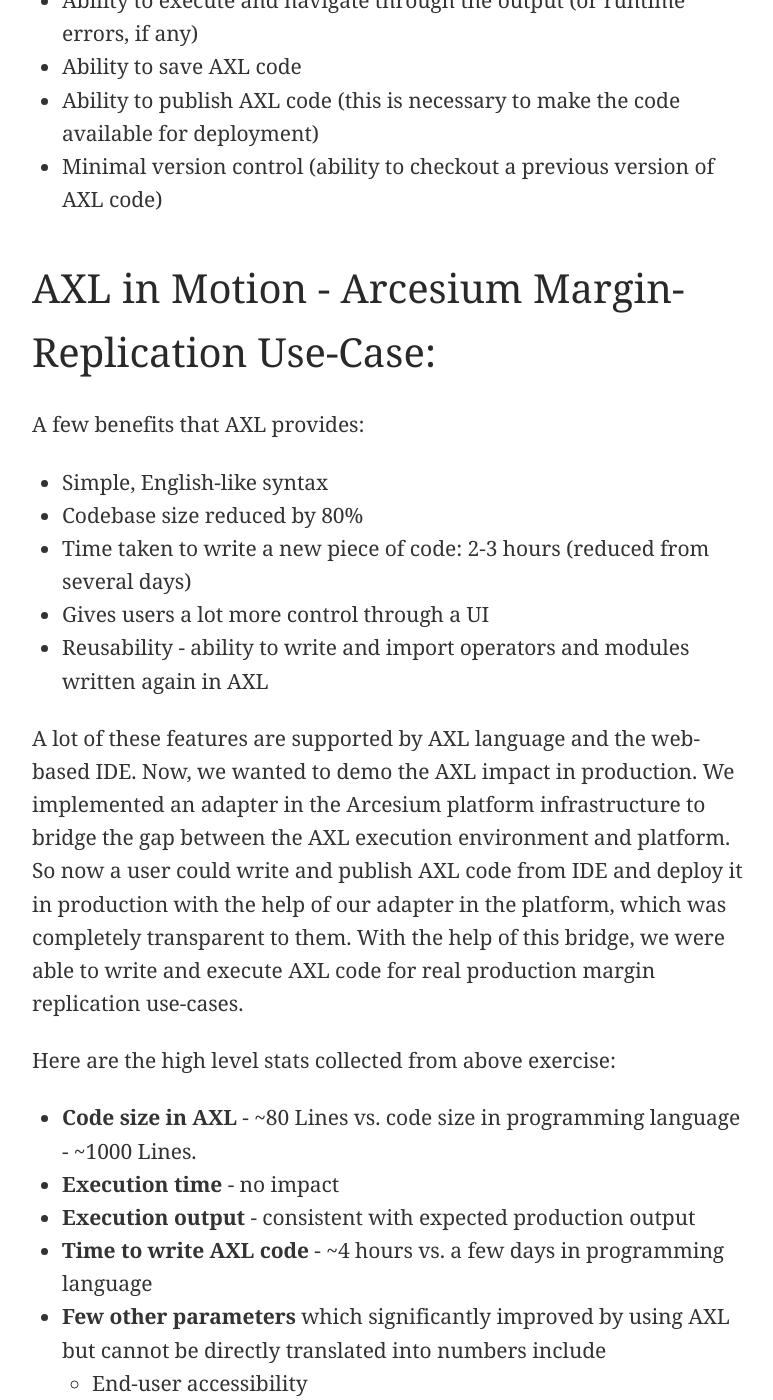
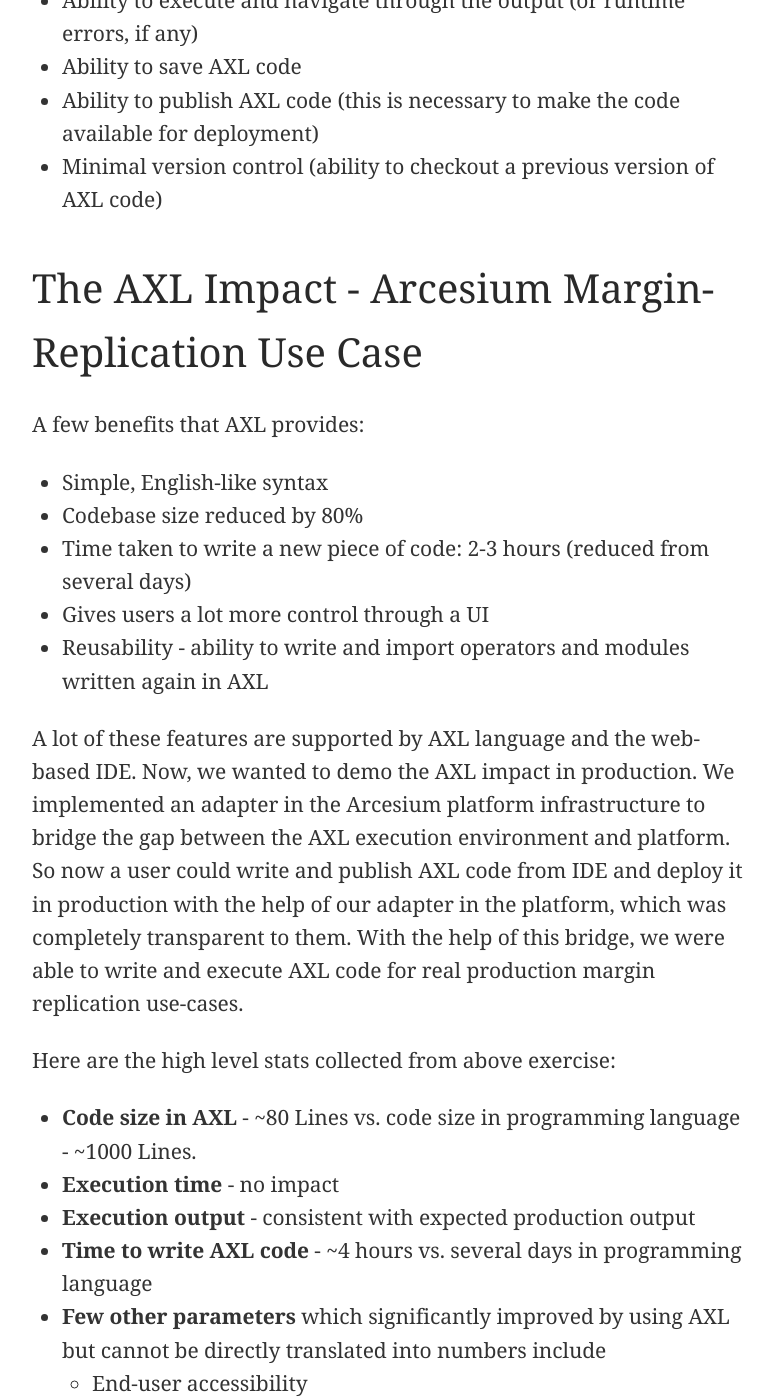
Before and after one commit to architkansal/architkansal.github.io, a Jekyll site: the page built from _posts/2019-07-01-Taking-AXL-to-Production.md, in a window 1280 px wide and 1400 px high, scrolled down 3158 px. Shown: the whole window, without its empty margins (248-1021 px from the left). Built offline with Jekyll 4.4.1, drawn with Linux system fonts in a browser that asks for light colours; comment, search, counter and statistics services are not loaded; some of the changed text lies outside the part shown.

Commit message:
minor edits in soc blog

```diff
--- a/_posts/2019-07-01-Taking-AXL-to-Production.md
+++ b/_posts/2019-07-01-Taking-AXL-to-Production.md
@@ -8,7 +8,7 @@
 
 First blog in the series : [Introduction to AXL](https://architkansal.github.io/Arc-Most-Creative-Hack-2018/)
 
-## How SOC Works:
+## How SOC Works
 
 SOC provides people the opportunity to work on a project of their choice. It aims at building production-ready, brand-new features into the Arcesium platform offering or projects for efficiency and internal usage. Unlike Hackathons, SOC participants are expected to write production-ready code.
 
@@ -16,16 +16,16 @@
 
 This year, 11 teams pitched their ideas and 7 were shortlisted for the implementation round.
 
-## The Idea Pitching Session:
+## The Idea Pitching Session
 
 Excited by the possibilities that AXL has to offer, we targeted integrating AXL into margin-replication infrastructure at Arcesium where the idea of AXL was born in the first place!
 
 
 Few other items in our to-do list were error-handling and fully functional minimal online IDE integrated into the Arcesium platform for developing, testing, running and publishing AXL code.
 
-## The SOC Implementation:
+## The SOC Implementation
 
-## Error Handling in AXL:
+## Error Handling in AXL
 
 We added support for robust, graceful, efficient and useful handling and reporting for both syntactical as well as runtime errors in AXL. Here is a list of a few cases that we handled:
 
@@ -35,7 +35,7 @@
 * **Gracefully ignore few specific types of errors**: Depending on the use-case, we decide to either exit the execution or continue with a warning.
 * **Invalid Input data**: AXL expects input to be valid JSON data and cannot execute otherwise. Similarly, if other optional inputs are provided, then necessary validations are performed on those as well.
 
-## The AXL IDE:
+## The AXL IDE
 
 One of the necessary tools for any programming language is a good development and testing framework. We built a web-based Integrated Development Environment (IDE) for AXL on the Arcesium platform for this.
 
@@ -52,7 +52,7 @@
 * Ability to publish AXL code (this is necessary to make the code available for deployment)
 * Minimal version control (ability to checkout a previous version of AXL code)
 
-## AXL in Motion - Arcesium Margin-Replication Use-Case:
+## The AXL Impact - Arcesium Margin-Replication Use Case
 
 A few benefits that AXL provides:
 
@@ -69,14 +69,14 @@
 * **Code size in AXL** - ~80 Lines vs. code size in programming language - ~1000 Lines.
 * **Execution time** - no impact
 * **Execution output** - consistent with expected production output
-* **Time to write AXL code** - ~4 hours vs. a few days in programming language
+* **Time to write AXL code** - ~4 hours vs. several days in programming language
 * **Few other parameters** which significantly improved by using AXL but cannot be directly translated into numbers include
     * End-user accessibility
     * Logic transparency
     * Ease of maintenance
 
-**Our project stood 2nd place and got us a OnePlus 7 Pro each!**
+**Our project won 2nd place and got us a OnePlus 7 Pro each!**
 
-## Next Steps:
+## Next Steps
 
 As a next step, we could build support for more operations in AXL, add new features into AXL IDE or explore integrating AXL into other applications and products at Arcesium. I am really excited to see how this project evolves with time!
```
Also changed, not shown: _posts/2018-10-19-Arc-Most-Creative-Hack-2018.md (+1 -1 lines).
